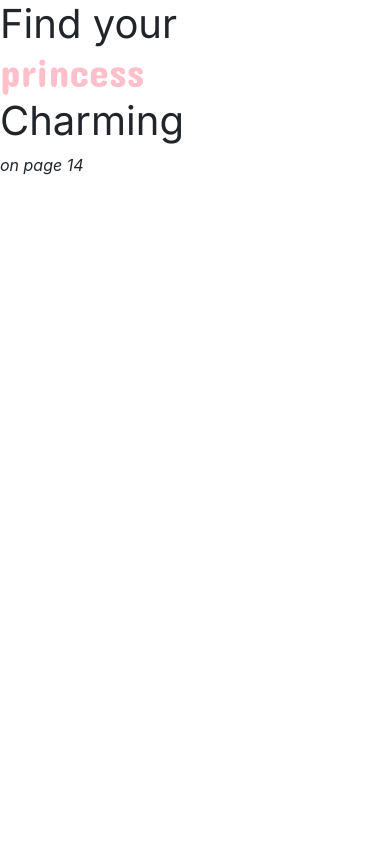
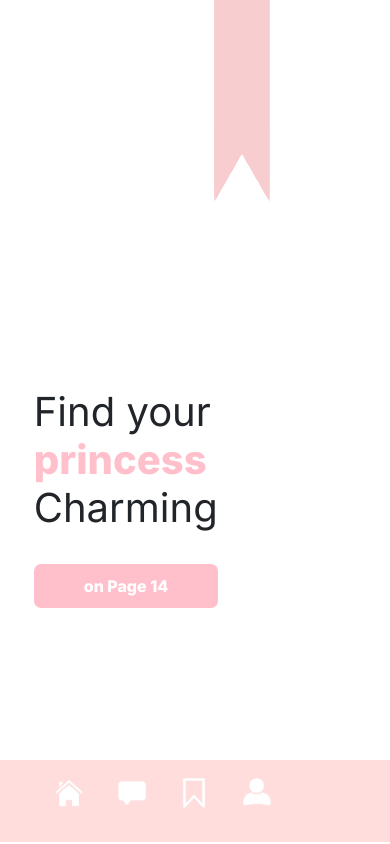
Before and after one commit to Mandy-cyber/Page14-Website, a Flask app: page /home in a window 390 px wide. Run offline with Flask 2, Linux system fonts and the light colour scheme; a user stored in the database is signed in; some libraries are stand-ins or nearby versions.

Commit message:
home page & navbar

```diff
--- a/website/models.py
+++ b/website/models.py
@@ -33,7 +33,7 @@ class User(db.Model, UserMixin):
     fav_book = db.Column(db.String())
     fav_book_auth = db.Column(db.String())
     genre = db.Column(db.String()) # the genre that best describes them
-    profile_pic = db.Column(db.String(), nullable=True, default="default.png")
+    profile_pic = db.Column(db.String(), nullable=True)
     # matches = db.relationship('Matches')
 
 
--- a/website/static/style.css
+++ b/website/static/style.css
@@ -108,16 +108,107 @@
 @media screen and (max-width: 400px) {
     #home-body {
         background-color: white;
+        overflow-y: hidden;
     }
 
+    /* navigation bar */
+    .bottom-nav {
+        position: fixed;
+        top: 90vh;
+        width: 100%;
+        height: auto;
+        padding-top: 0.25em;
+        padding-bottom: 0.25em;
+        background-color: rgba(255, 218, 218, 0.9);
+        justify-content: center;
+    }
+
+    /* list of nav items */
+    .nav-list {
+        display: inline-block;
+        text-decoration: none;
+        color: white;
+        justify-content: center;
+        /* left: -10%; */
+    }
+
+    /* nav items */
+    .nav-list-item {
+        display: inline-block;
+        text-decoration: none;
+        color: white;
+        justify-content: center;
+    }
+
+    /* navbar images */
+    .nav-img {
+        width: 54px;
+        height: 54px;
+        border-radius: 50%;
+        margin: 2px;
+    }
+
+    .nav-img:hover {
+        box-shadow: 3px 2px;
+        color: pink;
+        /* width: 52px;
+        height: 52px; */
+    }
+
+
+    /* div holding "Find your..." text & button */
+    #find-your-div {
+        position: relative;
+        top: 43vh;
+        padding: 3vh;
+        padding-left: 4vh;
+    }
+
+    /* bookmark div that holds the img of a ribbon/bookmark */
+    #bookmark-div {
+        position: fixed;
+        width: 10%;
+        left: -10%;
+        top: -20%;
+        z-index: -1;
+    }
+
+    /* "on page 14" button */
+    #get-booked-button {
+        background-color: pink;
+        color: white;
+        padding-top: 0.5em;
+        padding-bottom: 0.5em;
+        padding-left: 3em;
+        padding-right: 3em;
+        border-radius: 7px;
+        border-color: transparent;
+        font-family: 'Inter', sans-serif;
+        font-weight: 600;
+    }
+
+    #get-booked-button:hover {
+        background-color: black;
+        box-shadow: 5px 10px;
+        color: #ffe2e4;
+    }
+
+    /* text that is changing */
     #changing-text-span {
         color: pink;
-        font-family: 'Concert One', cursive;
+        font-family: 'Inter', sans-serif;
+        font-weight: 800;
     }
 
+    /* "Find your"   "charming" text */
+    #find-your-h1 {
+        font-family: 'Inter', sans-serif;
+    }
+
+    /* things to make the text change */
     #changing-text-span:after {
         content: "princex";
-        animation: change 4s linear infinite;
+        animation: change 5s linear infinite;
     }
 
     @keyframes change {
--- a/website/templates/base.html
+++ b/website/templates/base.html
@@ -29,14 +29,14 @@
         {% if messages %}
             {% for category, message in messages %}
                 {% if category == 'error' %}
-                    <div class="alert alert-danger alter-dismissable fade show" role="alert">
+                    <div class="alert alert-danger alter-dismissable fade show" role="alert" style="position: absolute; z-index: 2;  width: 100%; padding-top: 1.25em;">
                         {{ message }}
                         <button type="button" class="close" data-dismiss="alert">
                             <span aria-hidden="true">&times;</span>
                         </button>
                     </div>
                 {% else %}
-                    <div class="alert alert-success alter-dismissable fade show" role="alert">
+                    <div class="alert alert-success alter-dismissable fade show" role="alert" style="position: absolute; z-index: 2; width: 100%; padding-top: 1.25em;">
                         {{ message }}
                         <button type="button" class="close" data-dismiss="alert">
                             <span aria-hidden="true">&times;</span>
--- a/website/templates/home.html
+++ b/website/templates/home.html
@@ -4,6 +4,10 @@
 
 {% block content %}
 <body id="home-body">
+    <!-- Bookmark Image -->
+    <div id="bookmark-div">
+        <img src="{{ url_for('static', filename='ribbon-bg.png') }}" alt="image of pink ribbon/bookmark" />
+    </div>
 
     <!-- Div with changing text -->
     <div id="find-your-div">
@@ -12,8 +16,33 @@
             <br>
             Charming
         </h1>
-        <p id="on-page-p"><i>on page 14</i></p>
+        <br>
+        <a href="/matches"><button id="get-booked-button">on Page 14</button></a>
     </div>
+
+    <!-- Navigation bar (for the bottom of the screen) -->
+    <nav class="bottom-nav">
+        <ul class="nav-list">
+            <li class="nav-list-item">
+                <a href="/home"><img class="nav-img" src="{{ url_for('static', filename='home-icon.png') }}" alt="home icon"></a>
+            </li>
+            <li class="nav-list-item">
+                <a href="/messages"><img class="nav-img" src="{{ url_for('static', filename='message-icon.png') }}" alt="chat bubble icon"></a>
+            </li>
+            <li class="nav-list-item">
+                <a href="/matches"><img class="nav-img" src="{{ url_for('static', filename='bmrk.png') }}" alt="bookmark icon"></a>
+            </li>
+            {% if user.profile_pic %}
+                <li class="nav-list-item">
+                    <a href="/profile"><img class="nav-img" src="{{ url_for('static', filename=user.profile_pic) }}" alt="profile icon"></a>
+                </li>
+            {% else %}
+                <li class="nav-list-item">
+                    <a href="/profile"><img class="nav-img" src="{{ url_for('static', filename='prof.png') }}" alt="profile icon"></a>
+                </li>
+            {% endif %}
+        </ul>
+    </nav>
 
 
 </body>
--- a/website/views.py
+++ b/website/views.py
@@ -29,7 +29,6 @@ def home():
     """ the home page of the website
     Returns: renders home.html
     """
-    print(current_user.pronouns)
     return render_template("home.html", user=current_user)
 
 
```
Also changed, not shown: website/auth.py (+6 -8 lines), instance/love.db, website/static/921db02b-aa0e-11ed-9d47-6c6a77721b96_1653454472208.jpeg (added), website/static/bmrk.png (added), website/static/default.png (added), website/static/home-icon.png (added), website/static/house.png (added), website/static/message-icon.png (added), website/static/prof.png (added), website/static/ribbon-bg.png, website/static/ribbon.png.
